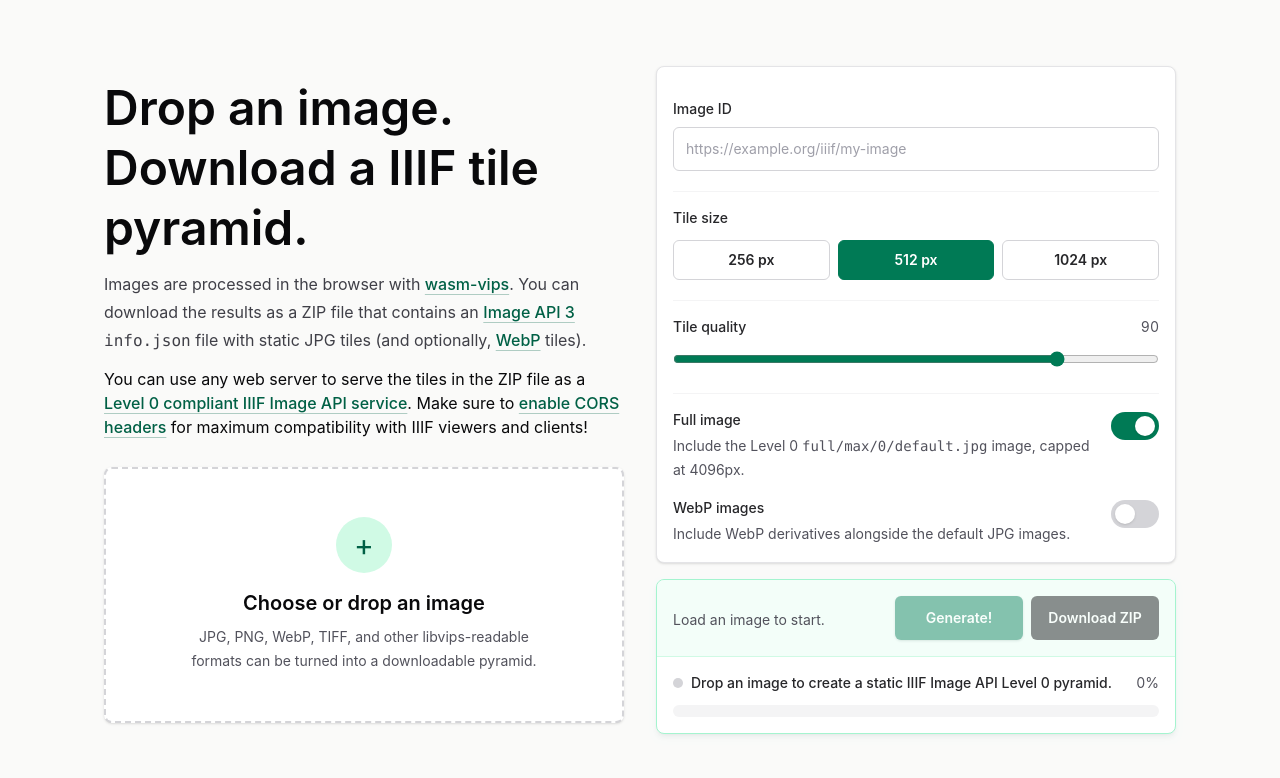
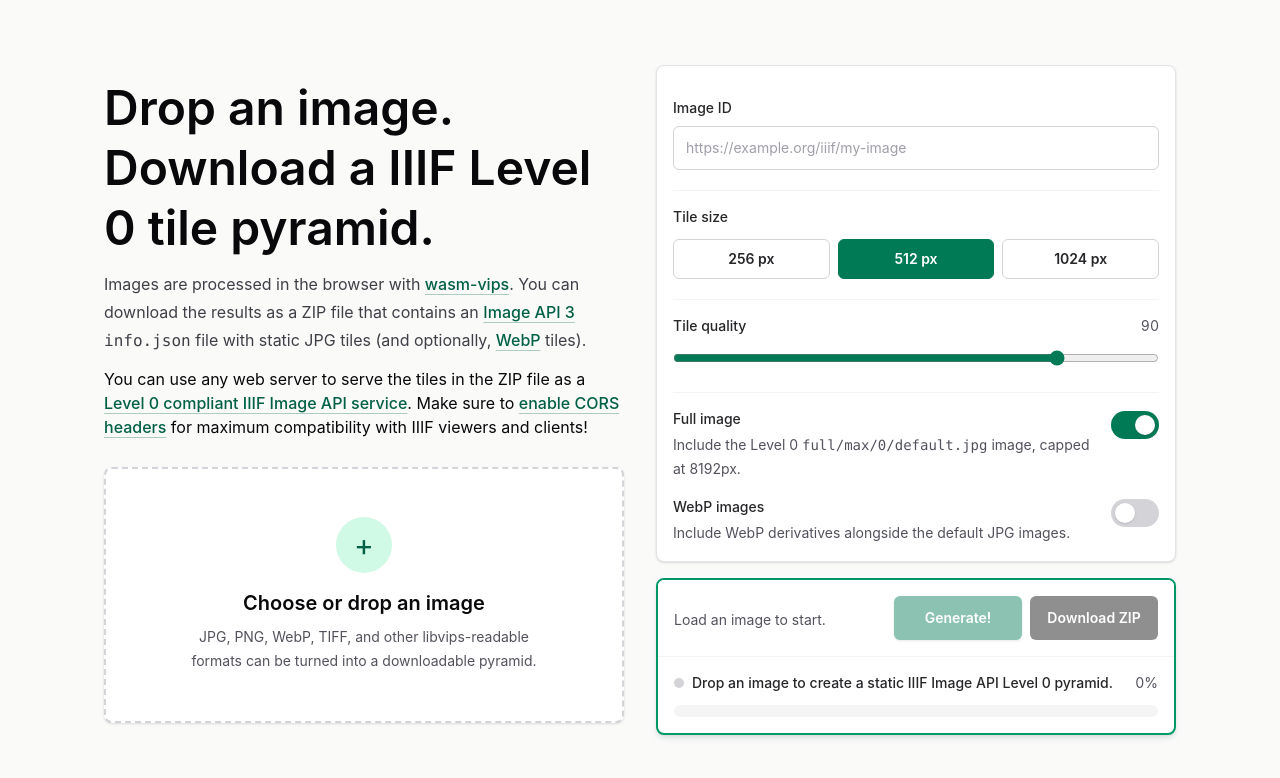
Before and after one commit to allmaps/iiif-tiler, a SvelteKit app: page / in a window 1280 px wide. Shown: the top 778 px of the page. Built offline with nearby package versions, Linux system fonts and the light colour scheme.

Commit message:
increased max image size

```diff
--- a/src/routes/+page.svelte
+++ b/src/routes/+page.svelte
@@ -60,7 +60,7 @@
   }
 
   const tileSizes: TileSize[] = [256, 512, 1024]
-  const maxFullImageDimension = 4096
+  const maxFullImageDimension = 8192
 
   let file: File | undefined = $state()
   let status = $state<Status>('idle')
@@ -564,7 +564,7 @@
     <div class="space-y-7">
       <div class="space-y-3">
         <h1 class="max-w-2xl text-4xl leading-tight font-semibold md:text-5xl">
-          Drop an image. Download a IIIF tile pyramid.
+          Drop an image. Download a IIIF Level 0 tile pyramid.
         </h1>
         <p class="max-w-xl text-base leading-7 text-zinc-700">
           Images are processed in the browser with
@@ -785,10 +785,10 @@
       </div>
 
       <div
-        class="overflow-hidden rounded-lg border border-emerald-200 bg-white shadow-md shadow-emerald-950/5"
+        class="overflow-hidden rounded-lg border-2 border-emerald-600 bg-white shadow-md shadow-emerald-950/10"
       >
         <div
-          class="flex flex-col gap-3 border-b border-emerald-100 bg-emerald-50/60 p-4 sm:flex-row sm:items-center sm:justify-between"
+          class="flex flex-col gap-3 border-b border-zinc-100 bg-white p-4 sm:flex-row sm:items-center sm:justify-between"
         >
           <div>
             <p class="mt-1 text-sm leading-6 text-zinc-600">
```
